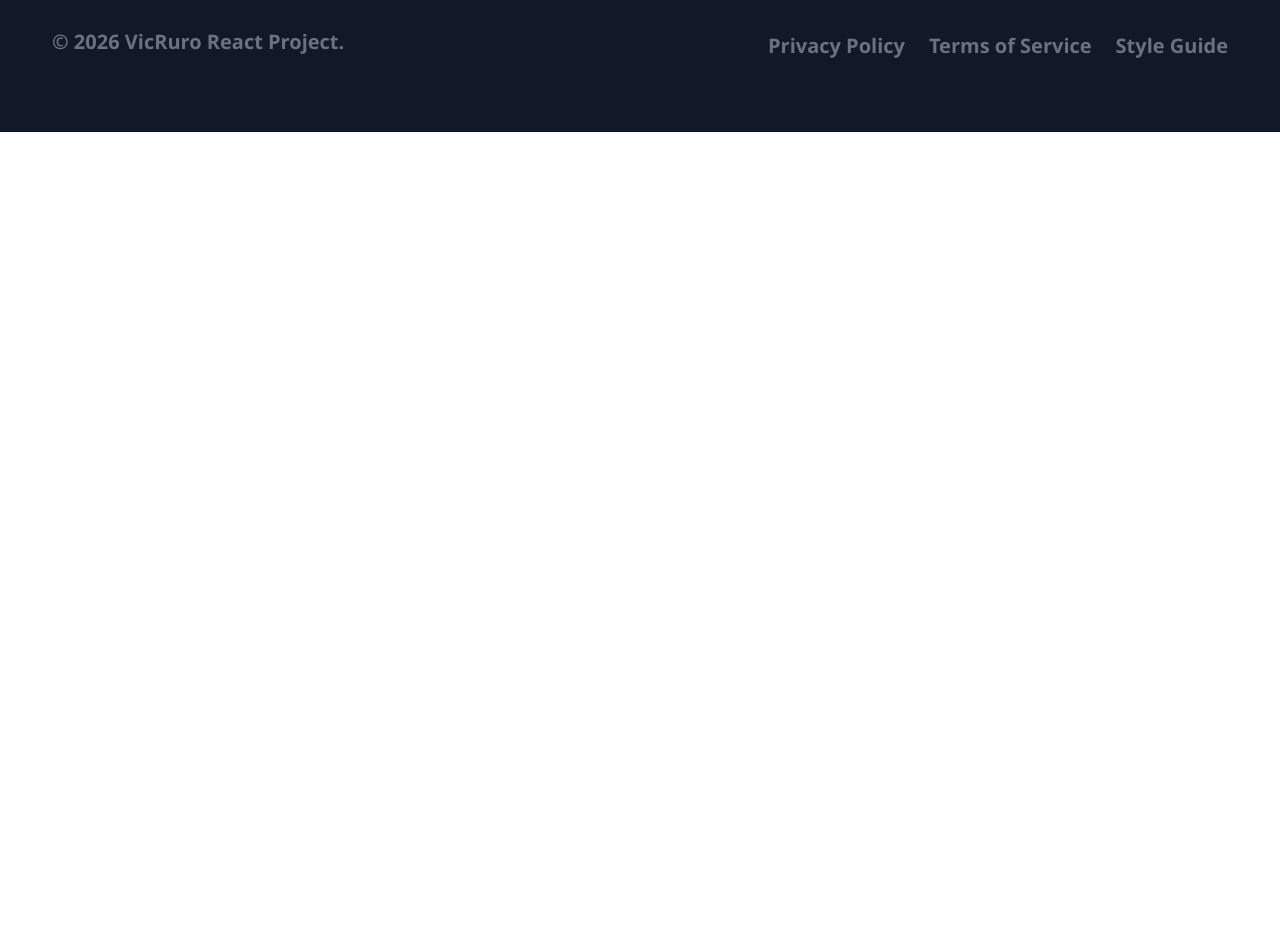
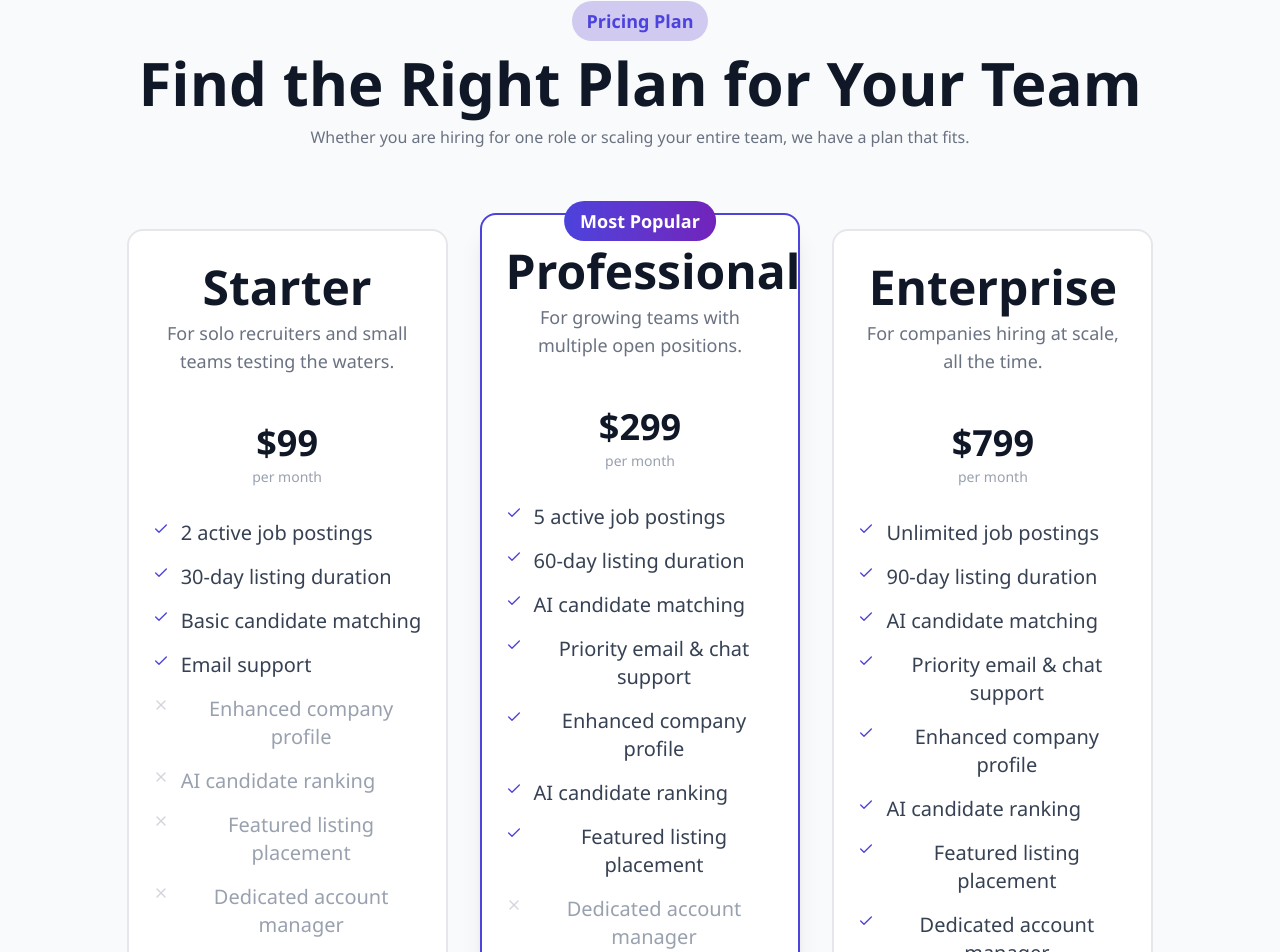
Before and after one commit to Victoryruro/hire-deck, a React (Vite) app: page /Pricing in a window 1280 px wide. Shown: the part 694-1646 px from the top of the page. Before the commit the page ends 826 px from the top, so only its background shows below. Built offline with nearby package versions, Linux system fonts and the light colour scheme.

Commit message:
done with price page

```diff
--- a/src/Component/Navbar.jsx
+++ b/src/Component/Navbar.jsx
@@ -78,7 +78,7 @@ const Header = () => {
               <Link onClick={() => setIsOpen(false)} to="/Job" className="text-gray-900 dark:text-gray-100! hover:text-gray-700 dark:hover:text-white transition text-xl">Job</Link>
               <Link onClick={() => setIsOpen(false)} to="/Company" className="text-gray-900 dark:text-gray-100! hover:text-gray-700 dark:hover:text-white transition text-xl">Companies</Link>
               <Link onClick={() => setIsOpen(false)} to="/About" className="text-gray-900 dark:text-gray-100! hover:text-gray-700 dark:hover:text-white transition text-xl">About</Link>
-              <Link onClick={() => setIsOpen(false)} to="/Menu" className="text-gray-900 dark:text-gray-100! hover:text-gray-700 dark:hover:text-white transition text-xl">Menu</Link>
+              <Link onClick={() => setIsOpen(false)} to="/Pricing" className="text-gray-900 dark:text-gray-100! hover:text-gray-700 dark:hover:text-white transition text-xl">Pricing</Link>
             <Link onClick={() => setIsOpen(false)} to="/About#contact" className="block mt-2 px-4 py-2 bg-primary-50 text-gray-900 dark:text-white! rounded-md text-xl text-center hover:bg-primary-50 transition-all w-1/2 mx-auto font-semibold">Contact Us</Link>
           </div>
         )}
--- /dev/null
+++ b/src/Component/PricingPageComponent/Prices.jsx
@@ -0,0 +1,149 @@
+import { FiCheck, FiX } from 'react-icons/fi'
+import { Link } from 'react-router-dom'
+
+const PLANS = [
+  {
+    name: 'Starter',
+    description: 'For solo recruiters and small teams testing the waters.',
+    price: '$99',
+    period: 'per month',
+    featured: false,
+    cta: 'Start Free Trial',
+    features: [
+      { label: '2 active job postings', included: true },
+      { label: '30-day listing duration', included: true },
+      { label: 'Basic candidate matching', included: true },
+      { label: 'Email support', included: true },
+      { label: 'Enhanced company profile', included: false },
+      { label: 'AI candidate ranking', included: false },
+      { label: 'Featured listing placement', included: false },
+      { label: 'Dedicated account manager', included: false },
+    ],
+  },
+  {
+    name: 'Professional',
+    description: 'For growing teams with multiple open positions.',
+    price: '$299',
+    period: 'per month',
+    featured: true,
+    cta: 'Start Free Trial',
+    features: [
+      { label: '5 active job postings', included: true },
+      { label: '60-day listing duration', included: true },
+      { label: 'AI candidate matching', included: true },
+      { label: 'Priority email & chat support', included: true },
+      { label: 'Enhanced company profile', included: true },
+      { label: 'AI candidate ranking', included: true },
+      { label: 'Featured listing placement', included: true },
+      { label: 'Dedicated account manager', included: false },
+    ],
+  },
+  {
+    name: 'Enterprise',
+    description: 'For companies hiring at scale, all the time.',
+    price: '$799',
+    period: 'per month',
+    featured: false,
+    cta: 'Contact Sales',
+    features: [
+      { label: 'Unlimited job postings', included: true },
+      { label: '90-day listing duration', included: true },
+      { label: 'AI candidate matching', included: true },
+      { label: 'Priority email & chat support', included: true },
+      { label: 'Enhanced company profile', included: true },
+      { label: 'AI candidate ranking', included: true },
+      { label: 'Featured listing placement', included: true },
+      { label: 'Dedicated account manager', included: true },
+    ],
+  },
+]
+
+export default function Prices() {
+  return (
+    <section className="w-full pt-40 py-16 px-6 bg-gray-50 dark:bg-gray-950!">
+      <div className="w-5/6 mx-auto">
+        <div className="text-center mb-20">
+          <span className="text-lg font-semibold text-[#4c42dc] bg-[#d0caf1] p-1.5 pr-3.5 pl-3.5 rounded-full mb-3 inline-block">
+            Pricing Plan
+          </span>
+          <h2 className="text-6xl md:text-6xl font-extrabold text-gray-900 dark:text-white!">
+            Find the Right Plan for Your Team
+          </h2>
+          <p className="mt-3 text-gray-500 dark:text-gray-400!">
+            Whether you are hiring for one role or scaling your entire team, we have a plan that fits.
+          </p>
+        </div>
+
+        <div className="grid grid-cols-1 lg:grid-cols-3 gap-8 items-start">
+          {PLANS.map((plan) => (
+            <div
+              key={plan.name}
+              className={`relative  rounded-2xl p-6 pt-8 bg-white dark:bg-gray-900! border-2 ${
+                plan.featured
+                  ? 'border-[#4c42dc] shadow-xl md:-mt-4 md:mb-4'
+                  : 'border-gray-200 dark:border-gray-700!'
+              }`}
+            >
+              {/* Most Popular badge */}
+              {plan.featured && (
+                <span className="absolute -top-3.5 left-1/2 -translate-x-1/2 bg-linear-to-r from-[#4c42dc] to-[#7123bb] text-white text-lg font-semibold px-4 py-1.5 rounded-full whitespace-nowrap">
+                  Most Popular
+                </span>
+              )}
+
+              <h3 className="text-5xl font-bold text-gray-900 dark:text-white!">
+                {plan.name}
+              </h3>
+
+              <p className="mt-2 text-lg text-gray-500 dark:text-gray-400! min-h-[80px]">
+                {plan.description}
+              </p>
+
+              <div className="mt-6 text-center">
+                <span className="text-4xl font-extrabold text-gray-900 dark:text-white!">
+                  {plan.price}
+                </span>
+                <p className="text-sm text-gray-400 mt-1">{plan.period}</p>
+              </div>
+
+              <ul className="mt-8 space-y-4">
+                {plan.features.map((feature) => (
+                  <li
+                    key={feature.label}
+                    className="flex items-start gap-3 text-xl"
+                  >
+                    {feature.included ? (
+                      <FiCheck className="text-[#4c42dc] dark:text-[#8f7ff5]! shrink-0 mt-0.5" size={16} />
+                    ) : (
+                      <FiX className="text-gray-300 dark:text-gray-600! shrink-0 mt-0.5" size={16} />
+                    )}
+                    <span
+                      className={
+                        feature.included
+                          ? 'text-gray-700 dark:text-gray-200!'
+                          : 'text-gray-400 dark:text-gray-600!'
+                      }
+                    >
+                      {feature.label}
+                    </span>
+                  </li>
+                ))}
+              </ul>
+
+              <Link
+                to="/PostAJob"
+                className={`mt-8 block text-center py-3 rounded-lg font-semibold transition-all ${
+                  plan.featured
+                    ? 'bg-linear-to-r from-[#4c42dc] to-[#7123bb] text-white hover:opacity-90'
+                    : 'bg-gray-100 dark:bg-gray-800! text-gray-800 dark:text-gray-200! hover:bg-gray-200 dark:hover:bg-gray-700!'
+                }`}
+              >
+                {plan.cta}
+              </Link>
+            </div>
+          ))}
+        </div>
+      </div>
+    </section>
+  )
+}
--- /dev/null
+++ b/src/Component/PricingPageComponent/PricingCta.jsx
@@ -0,0 +1,36 @@
+import React from 'react'
+import { Link } from 'react-router-dom'
+
+export function PricingCta() {
+  return (
+    <section className="w-full  py-24 px-6 pt-32 pb-32 bg-linear-to-br from-[#4c42dc] to-[#7123bb] dark:to-gray-900! text-center">
+      <div className="max-w-3xl mx-auto">
+        <h2 className="text-4xl md:text-5xl font-extrabold text-white leading-tight mb-5">
+          Not Sure Which Plan Is Right?
+        </h2>
+
+        <p className="mt-5 text-indigo-100 text-xl  mx-auto leading-relaxed">
+          Talk to our team and we will help you find the perfect fit for your hiring needs.
+        </p>
+
+        <div className="mt-9 flex flex-col sm:flex-row items-center justify-center gap-4">
+          <Link
+            to="/jobs"
+            className="flex items-center gap-2 px-6 py-3 bg-white text-[#4c42dc] font-semibold rounded-full hover:opacity-90 transition-all"
+          >
+
+            Talk to Sales
+          </Link>
+
+          <Link
+            to="/PostAJob"
+            className="flex items-center gap-2 px-6 py-3 border border-white/40 text-white font-semibold rounded-full hover:bg-white/10 transition-all"
+          >
+
+            Compare Features
+          </Link>
+        </div>
+      </div>
+    </section>
+  )
+}
--- a/src/Pages/Pricing.jsx
+++ b/src/Pages/Pricing.jsx
@@ -1,8 +1,26 @@
 import React from 'react'
+import PageHero from '../Component/JobPageComponents/PageHero'
+import Faq from '../Component/Faq'
+import { PricingCta } from '../Component/PricingPageComponent/PricingCta'
+import Prices from '../Component/PricingPageComponent/Prices'
 
 const Pricing = () => {
   return (
-    <div>Pricing</div>
+    <>
+        <PageHero
+
+            title="Employer Pricing"
+
+            subtitle="Simple, transparent pricing for companies of every size. No hidden fees, no long-term contracts."
+            breadcrumbs={[
+                { label: 'Home', href: '/' },
+                { label: 'Pricing' },
+            ]}
+        />
+        <Prices/>
+        <Faq/>
+        <PricingCta/>
+    </>
   )
 }
 
```
